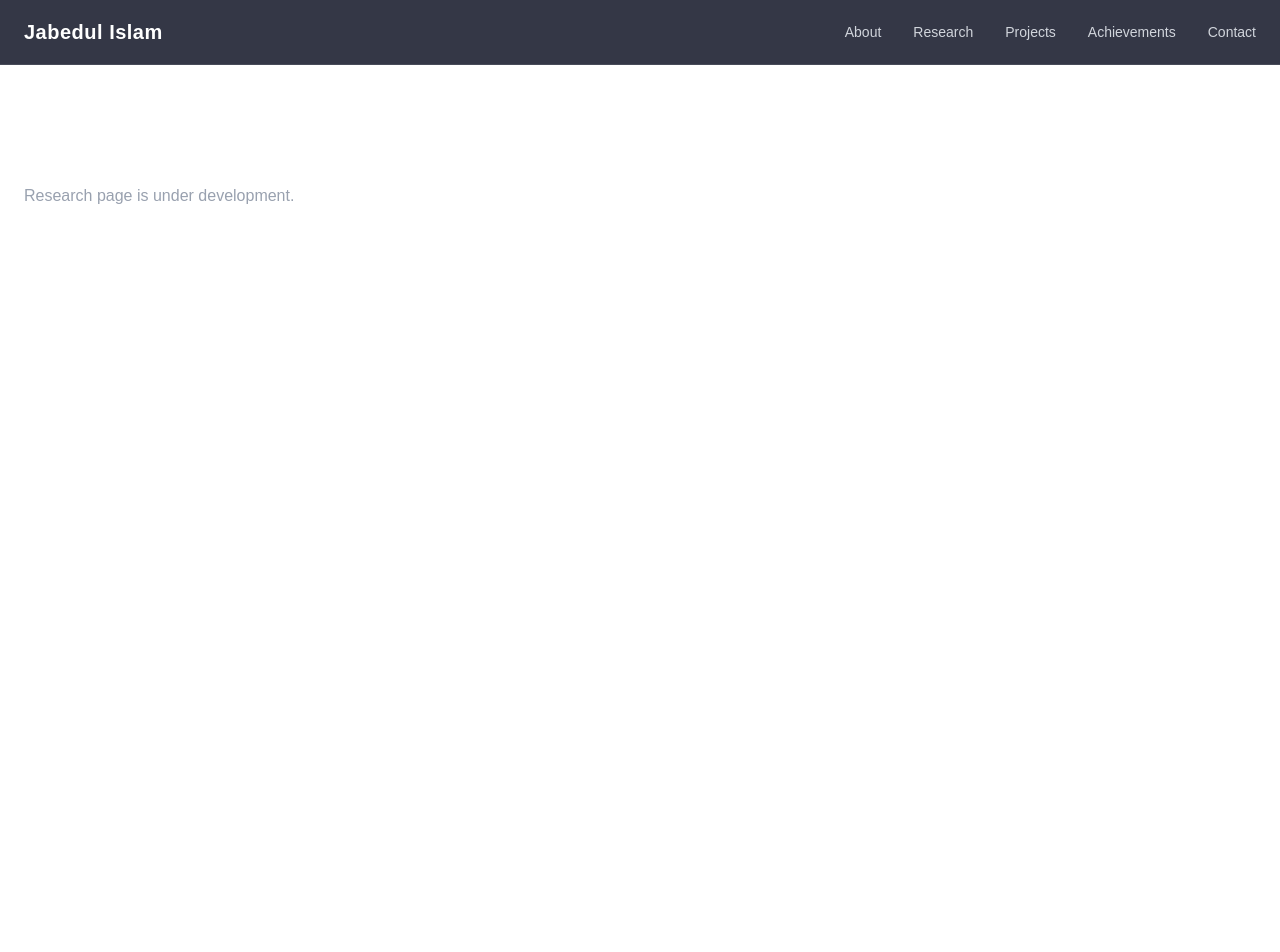
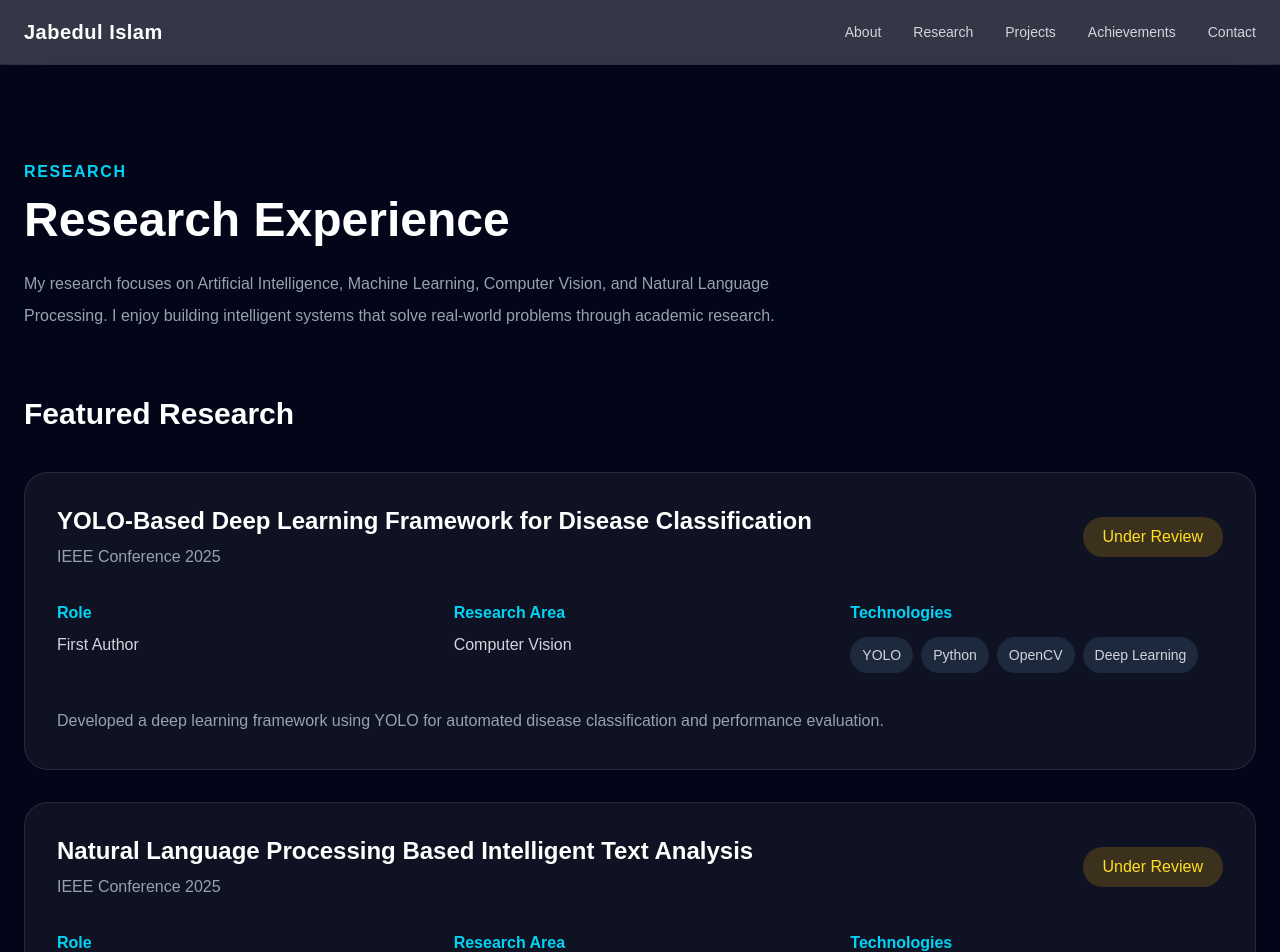
Before and after one commit to jabedulislam83/portfolio, a Next.js app: page /research in a window 1280 px wide. Shown: the top 952 px of the page. Before the commit the page ends 800 px from the top, so only its background shows below. Built offline with nearby package versions, Linux system fonts and the light colour scheme.

Commit message:
feat: add research page

```diff
--- a/app/research/page.tsx
+++ b/app/research/page.tsx
@@ -1,18 +1,13 @@
 import Navbar from "@/components/layout/Navbar";
+import Research from "@/components/research/Research";
 
 export default function ResearchPage() {
   return (
     <>
       <Navbar />
 
-      <main className="mx-auto max-w-7xl px-6 pt-28 pb-20">
-        <h1 className="text-5xl font-bold text-white">
-          Research
-        </h1>
-
-        <p className="mt-6 text-gray-400">
-          Research page is under development.
-        </p>
+      <main className="pt-16">
+        <Research />
       </main>
     </>
   );
--- /dev/null
+++ b/components/research/Research.tsx
@@ -0,0 +1,182 @@
+const papers = [
+  {
+    title:
+      "YOLO-Based Deep Learning Framework for Disease Classification",
+    conference: "IEEE Conference 2025",
+    status: "Under Review",
+    role: "First Author",
+    area: "Computer Vision",
+    technologies: ["YOLO", "Python", "OpenCV", "Deep Learning"],
+    description:
+      "Developed a deep learning framework using YOLO for automated disease classification and performance evaluation.",
+  },
+  {
+    title:
+      "Natural Language Processing Based Intelligent Text Analysis",
+    conference: "IEEE Conference 2025",
+    status: "Under Review",
+    role: "First Author",
+    area: "Natural Language Processing",
+    technologies: ["Python", "NLP", "Machine Learning"],
+    description:
+      "Designed an NLP-based intelligent text analysis framework using modern machine learning techniques.",
+  },
+];
+
+const interests = [
+  "Artificial Intelligence",
+  "Machine Learning",
+  "Computer Vision",
+  "Natural Language Processing",
+  "Deep Learning",
+  "Data Engineering",
+  "Large Language Models",
+];
+
+export default function Research() {
+  return (
+    <section className="bg-slate-950 py-24">
+      <div className="mx-auto max-w-7xl px-6">
+
+        <p className="text-cyan-400 font-semibold uppercase tracking-widest">
+          Research
+        </p>
+
+        <h1 className="mt-3 text-5xl font-bold text-white">
+          Research Experience
+        </h1>
+
+        <p className="mt-6 max-w-3xl leading-8 text-gray-400">
+          My research focuses on Artificial Intelligence, Machine Learning,
+          Computer Vision, and Natural Language Processing. I enjoy building
+          intelligent systems that solve real-world problems through academic
+          research.
+        </p>
+
+        {/* Papers */}
+
+        <section className="mt-16">
+
+          <h2 className="text-3xl font-bold text-white">
+            Featured Research
+          </h2>
+
+          <div className="mt-10 grid gap-8">
+
+            {papers.map((paper) => (
+
+              <div
+                key={paper.title}
+                className="rounded-3xl border border-white/10 bg-white/5 p-8"
+              >
+
+                <div className="flex flex-col gap-4 md:flex-row md:items-center md:justify-between">
+
+                  <div>
+
+                    <h3 className="text-2xl font-bold text-white">
+                      {paper.title}
+                    </h3>
+
+                    <p className="mt-2 text-gray-400">
+                      {paper.conference}
+                    </p>
+
+                  </div>
+
+                  <span className="rounded-full bg-yellow-500/20 px-5 py-2 text-yellow-300">
+                    {paper.status}
+                  </span>
+
+                </div>
+
+                <div className="mt-8 grid gap-6 md:grid-cols-3">
+
+                  <div>
+
+                    <h4 className="font-semibold text-cyan-400">
+                      Role
+                    </h4>
+
+                    <p className="mt-2 text-gray-300">
+                      {paper.role}
+                    </p>
+
+                  </div>
+
+                  <div>
+
+                    <h4 className="font-semibold text-cyan-400">
+                      Research Area
+                    </h4>
+
+                    <p className="mt-2 text-gray-300">
+                      {paper.area}
+                    </p>
+
+                  </div>
+
+                  <div>
+
+                    <h4 className="font-semibold text-cyan-400">
+                      Technologies
+                    </h4>
+
+                    <div className="mt-3 flex flex-wrap gap-2">
+
+                      {paper.technologies.map((tech) => (
+                        <span
+                          key={tech}
+                          className="rounded-full bg-slate-800 px-3 py-2 text-sm text-gray-300"
+                        >
+                          {tech}
+                        </span>
+                      ))}
+
+                    </div>
+
+                  </div>
+
+                </div>
+
+                <p className="mt-8 leading-8 text-gray-400">
+                  {paper.description}
+                </p>
+
+              </div>
+
+            ))}
+
+          </div>
+
+        </section>
+
+        {/* Interests */}
+
+        <section className="mt-20">
+
+          <h2 className="text-3xl font-bold text-white">
+            Research Interests
+          </h2>
+
+          <div className="mt-8 flex flex-wrap gap-4">
+
+            {interests.map((item) => (
+
+              <span
+                key={item}
+                className="rounded-full border border-cyan-500/30 bg-cyan-500/10 px-5 py-3 text-cyan-300"
+              >
+                {item}
+              </span>
+
+            ))}
+
+          </div>
+
+        </section>
+
+      </div>
+    </section>
+  );
+}
```
